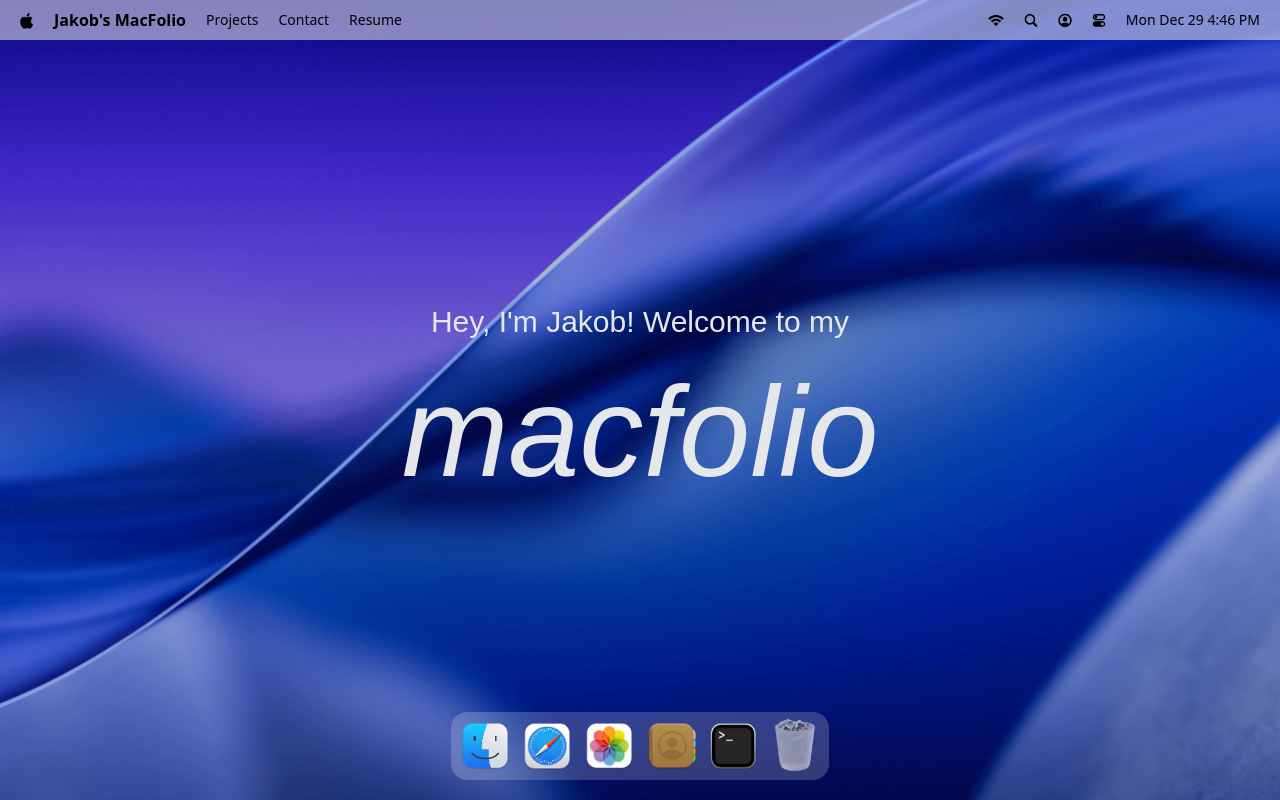
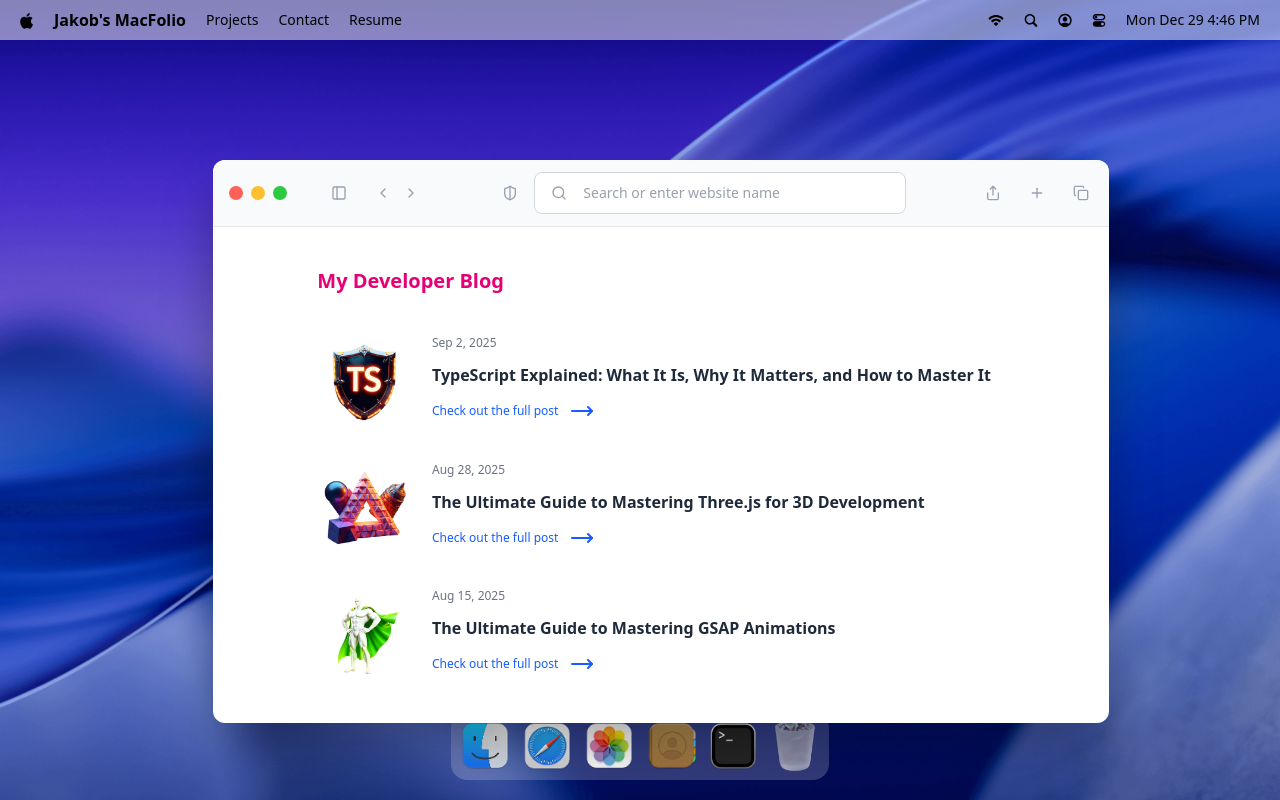
Before and after one commit to Sharkofwitch/MacFolio, a React (Vite) app: page / in a window 1280 px wide. Both pictures are taken after a click on the button 547 px from the left and 746 px from the top of the page. Built offline with nearby package versions, Linux system fonts and the light colour scheme; a web font is replaced by a local one.

Commit message:
Add Safari component and integrate into App; update index.js exports

```diff
--- a/src/App.jsx
+++ b/src/App.jsx
@@ -1,5 +1,5 @@
 import { Dock, Navbar, Welcome } from "#components";
-import { Terminal } from "#windows";
+import { Safari, Terminal } from "#windows";
 import gsap from "gsap";
 
 import { Draggable } from "gsap/Draggable";
@@ -12,6 +12,7 @@
       <Welcome />
       <Dock />
 
+      <Safari />
       <Terminal />
     </main>
   );
--- /dev/null
+++ b/src/windows/Safari.jsx
@@ -0,0 +1,65 @@
+import { WindowControls } from "#components";
+import { blogPosts } from "#constants";
+import WindowWrapper from "#hoc/WindowWrapper";
+import { ChevronLeft, ChevronRight, Copy, MoveRight, PanelLeft, Plus, Search, Share, ShieldHalf } from "lucide-react";
+
+const Safari = () => {
+    return (
+        <>
+            <div id="window-header">
+                <WindowControls target="safari"/>
+
+                <PanelLeft className="ml-10 icon" />
+
+                <div className="flex items-center gap-1 ml-5">
+                    <ChevronLeft className="icon" />
+                    <ChevronRight className="icon" />
+                </div>
+
+                <div className="flex-1 flex-center gap-3">
+                    <ShieldHalf className="icon"/>
+
+                    <div className="search">
+                        <Search className="icon"/>
+                        <input
+                            type="text"
+                            placeholder="Search or enter website name"
+                            className="flex-1"
+                        />
+                    </div>
+                </div>
+
+                <div className="flex items-center gap-5">
+                    <Share className="icon" />
+                    <Plus className="icon" />
+                    <Copy className="icon" />
+                </div>
+            </div>
+
+            <div className="blog">
+                <h2>My Developer Blog</h2>
+                <div className="space-y-8">
+                    {blogPosts.map(({ id, image, title, date, link}) =>(
+                        <div key={id} className="blog-post">
+                            <div className="col-span-2">
+                                <img src={image} alt={title} />
+                            </div>
+
+                            <div className="content">
+                                <p>{date}</p>
+                                <h3>{title}</h3>
+                                <a href={link} target="_blank" rel="noopener noreferrer">
+                                    Check out the full post <MoveRight className="icon-hover" />
+                                </a>
+                            </div>
+                        </div>
+                    ))}
+                </div>
+            </div>
+        </>
+    )
+}
+
+const SafariWindow = WindowWrapper(Safari, "safari");
+
+export default SafariWindow;
--- a/src/windows/index.js
+++ b/src/windows/index.js
@@ -1,3 +1,4 @@
+import Safari from "./Safari";
 import Terminal from "./Terminal";
 
-export { Terminal }
+export { Safari, Terminal }
```
